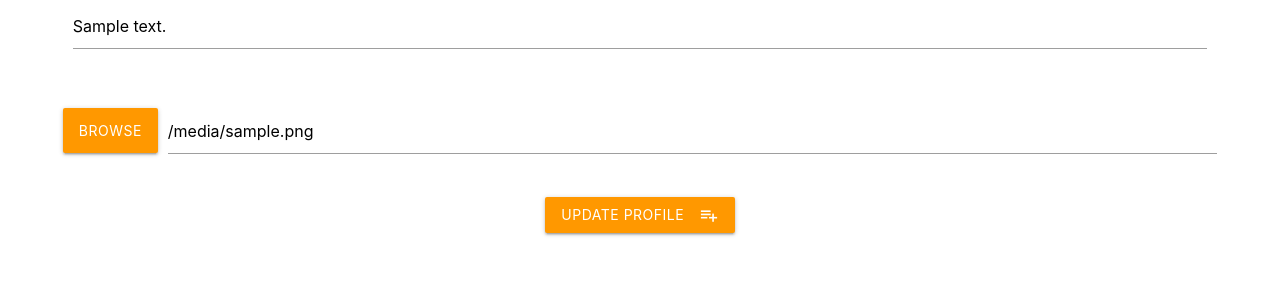
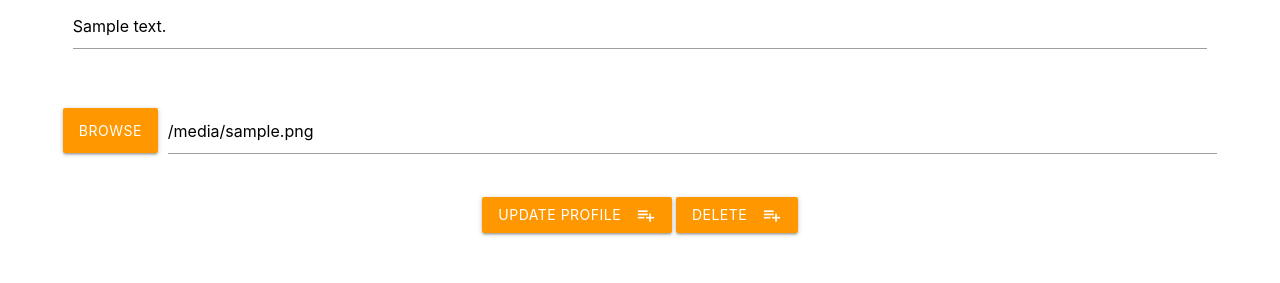
Before and after one commit to junewjc/project3, a Flask app: template templates/edit_profile.template.html in a window 1280 px wide. Shown: the part 1067-1350 px from the top of the page. Run offline with Flask 2, Linux system fonts and the light colour scheme; the template is opened without the code that fills it: most values are stand-ins (such as "Sample title", 1, 10 or a date in 2020); some libraries are stand-ins or nearby versions.

Commit message:
shifted the delete function to edit profile page

```diff
--- a/templates/edit_profile.template.html
+++ b/templates/edit_profile.template.html
@@ -119,6 +119,9 @@
           <button class="btn waves-effect waves-light orange" type="submit" value="Update">Update Profile
                   <i class="material-icons right">playlist_add</i>
                </button>
+               <a class="waves-effect waves-light btn orange" href="{{url_for('delete_profile', profile_id=profile._id)}}">Delete
+                  <i class="material-icons right">playlist_add</i>
+                  </a>
         </div>
       </form>
       <br>
--- a/templates/index.template.html
+++ b/templates/index.template.html
@@ -51,7 +51,6 @@
           </div>
           <div class="card-action">
             <a href="edit_profile/{{each_profile['_id']}}">Edit Profile</a>
-            <a href="delete_profile/{{each_profile['_id']}}">Delete</a>
           </div>
         </div>
       </div>
```
